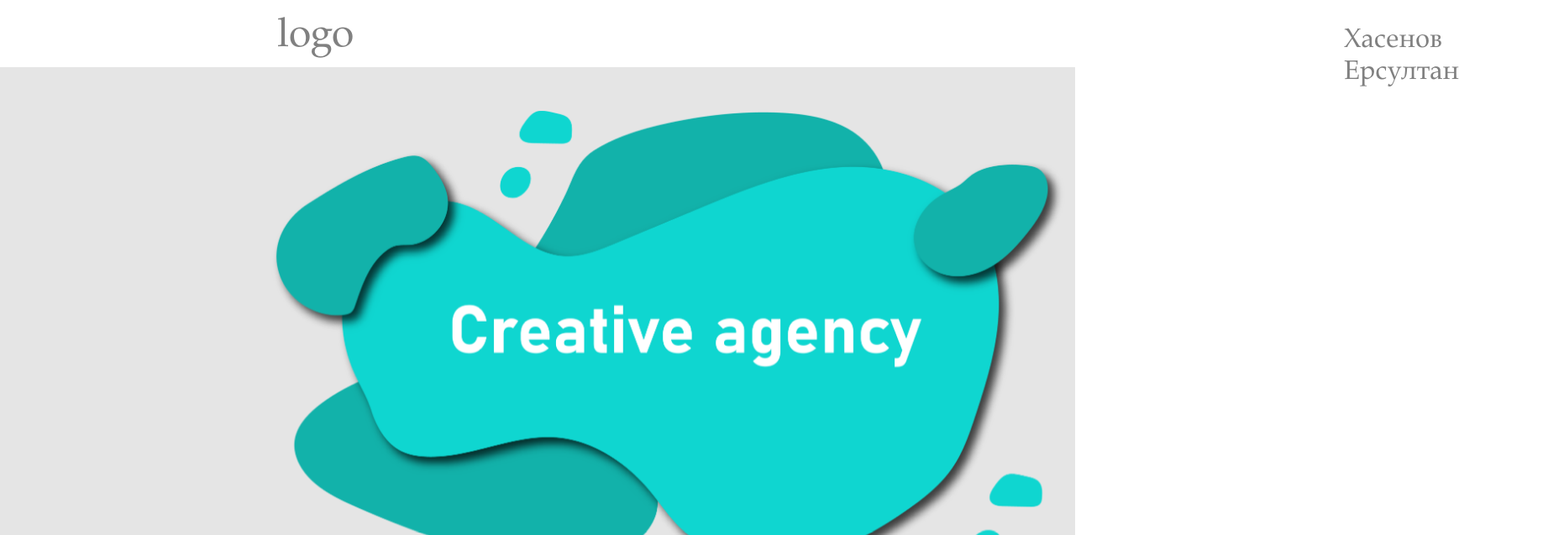
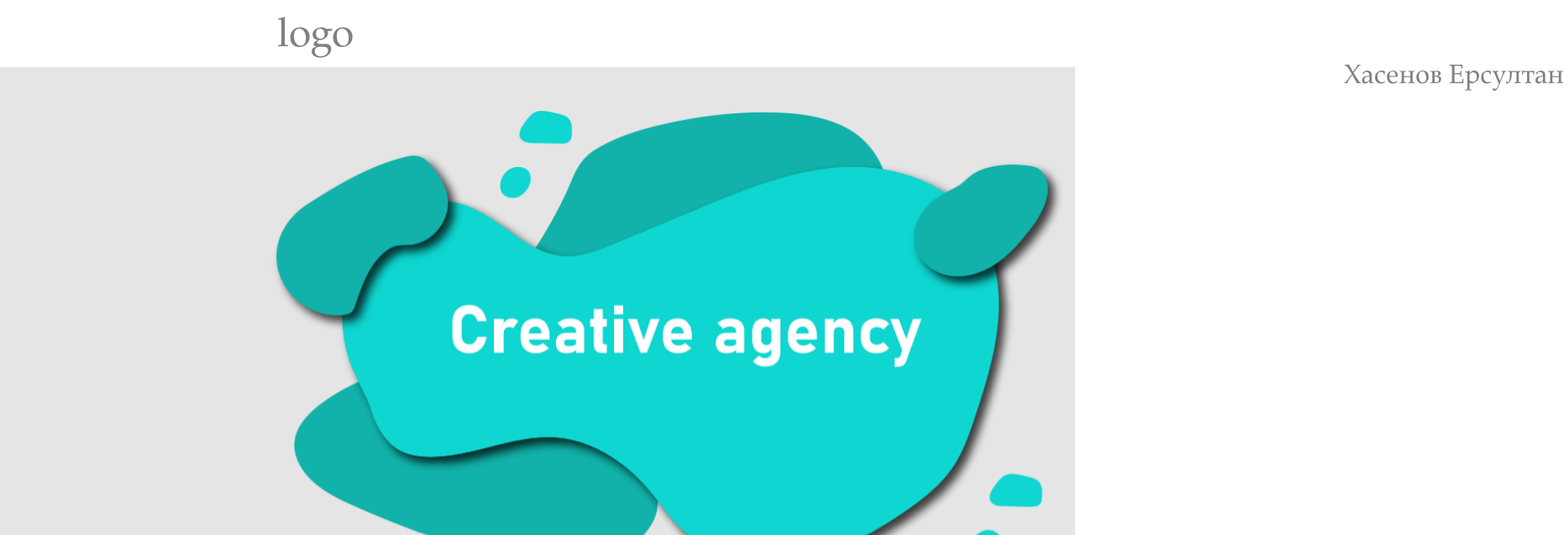
Before and after one commit to xaexooo/xz, a plain HTML site: page index.html in a window 1280 px wide. Shown: the top 637 px of the page at 84% size, 1862 px wide, since content can reach past the window. Drawn offline with Linux system fonts and the light colour scheme.

Commit message:
Add files via upload

```diff
--- a/style.css
+++ b/style.css
@@ -13,7 +13,7 @@
     position: relative;left: 330px;top: 15px;
     color: gray;font-size: 3rem;
 }
-#author{position:absolute;left: 1600px;font-size: 2rem;top: 30px;}
+#author{position:relative;left: 1600px;font-size: 2rem;}
 .page1{
     background-color: #E5E5E5;
     position: relative;height: 180vh;
@@ -303,7 +303,7 @@
     .cub1line, .cub2line, .cub3line, .cub4line {
         margin: 10px auto;
     }
-
+    .author{position: absolute;right: 1200px;top: 10px;}
 
     #cloud {
         width: 80%;
```
